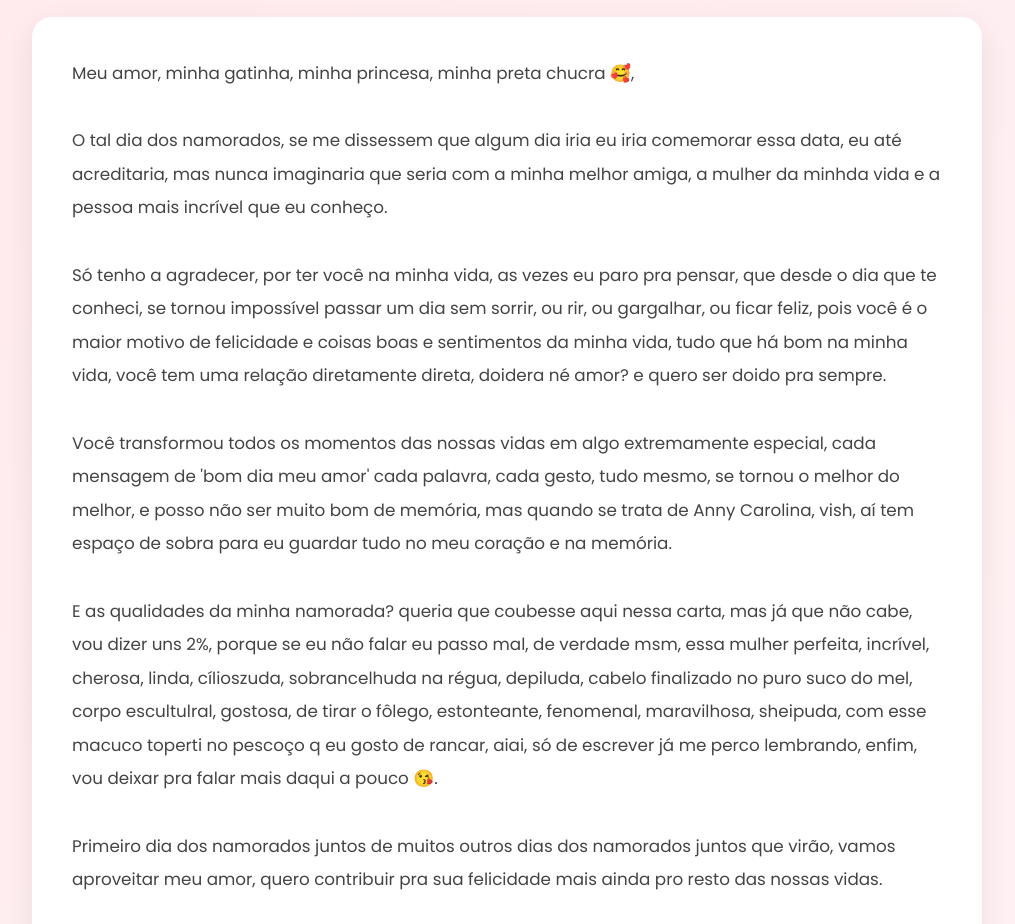
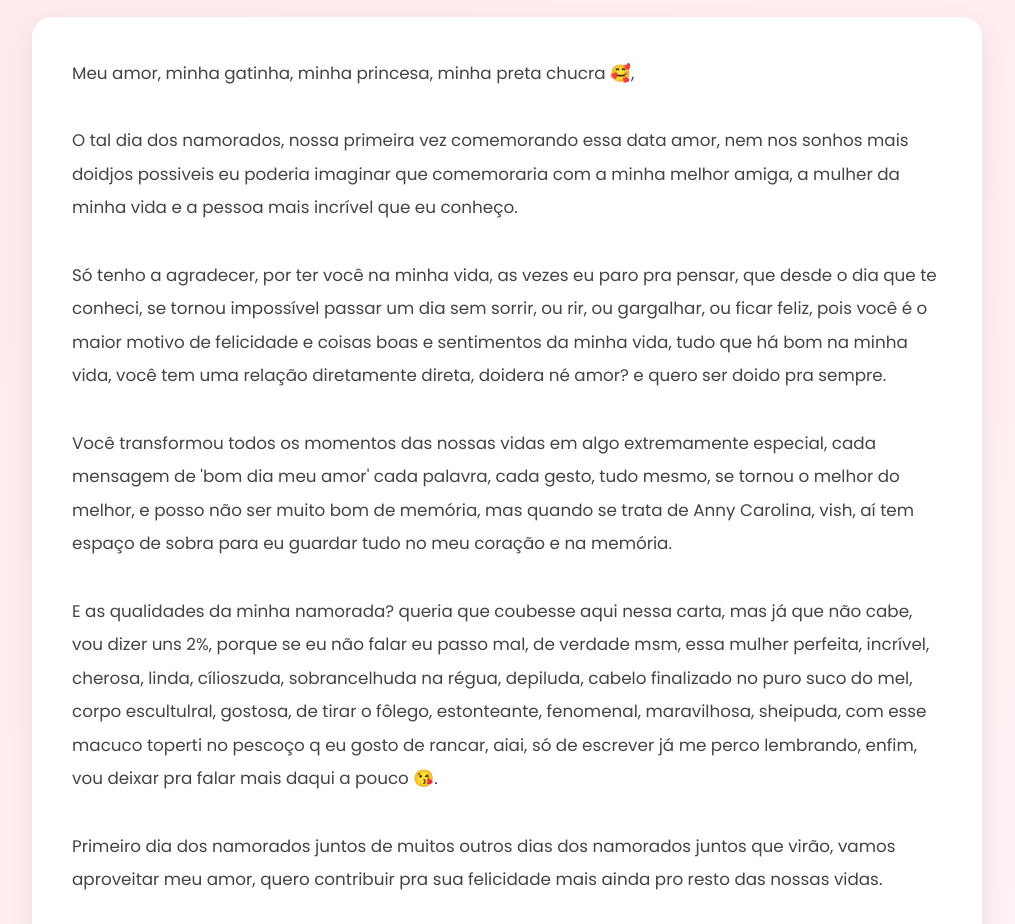
Before and after one commit to raylancfreire/annylinda1234, a plain HTML site: page index.html in a window 1280 px wide. Shown: the part 960-1884 px from the top of the page, without its empty margins (133-1148 px from the left). Drawn offline with Linux system fonts and the light colour scheme.

Commit message:
Update index.html

```diff
--- a/index.html
+++ b/index.html
@@ -191,7 +191,7 @@ Meu amor, minha gatinha, minha princesa, minha preta chucra 🥰,
 <br>
 
 <p>
-O tal dia dos namorados, se me dissessem que algum dia iria eu iria comemorar essa data, eu até acreditaria, mas nunca imaginaria que seria com a minha melhor amiga, a mulher da minhda vida e a pessoa mais incrível que eu conheço.
+O tal dia dos namorados, nossa primeira vez comemorando essa data amor, nem nos sonhos mais doidjos possiveis eu poderia imaginar que comemoraria com a minha melhor amiga, a mulher da minha vida e a pessoa mais incrível que eu conheço.
 </p>
 <br>
 <p>
```
